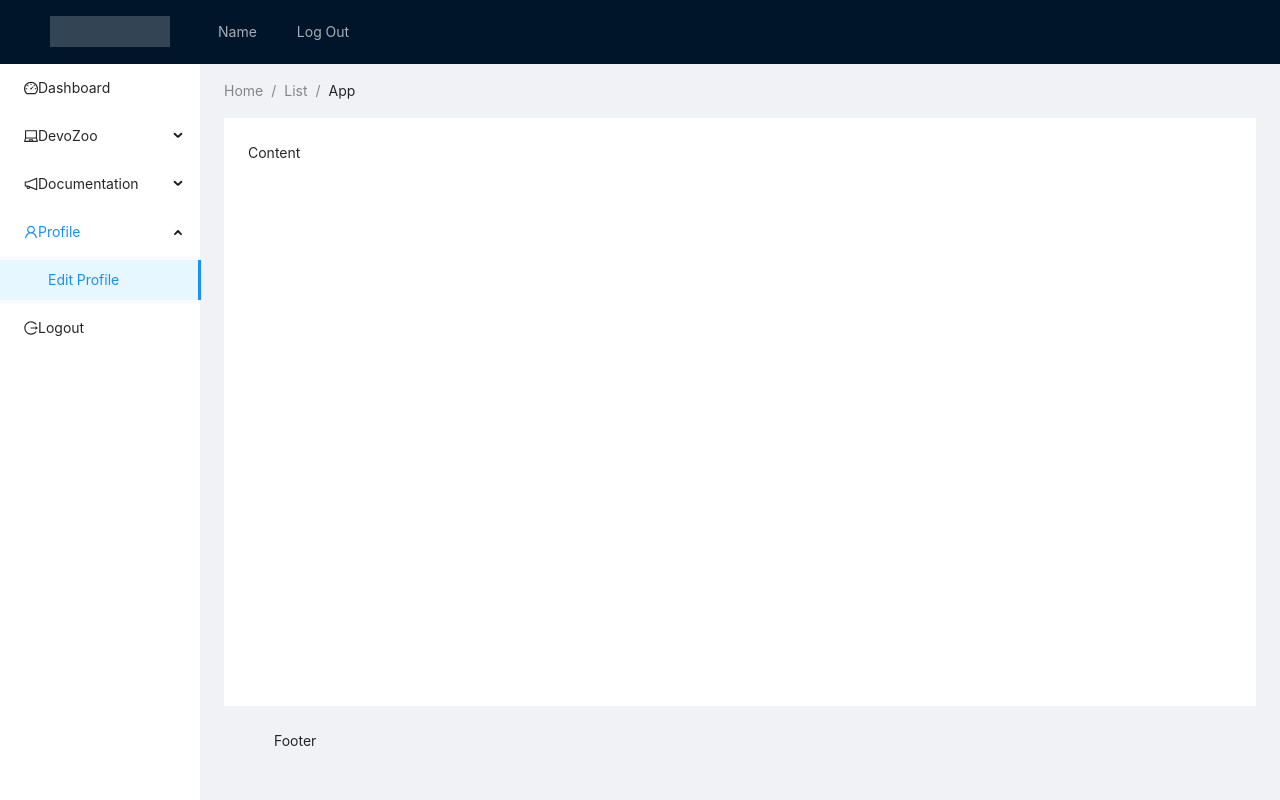
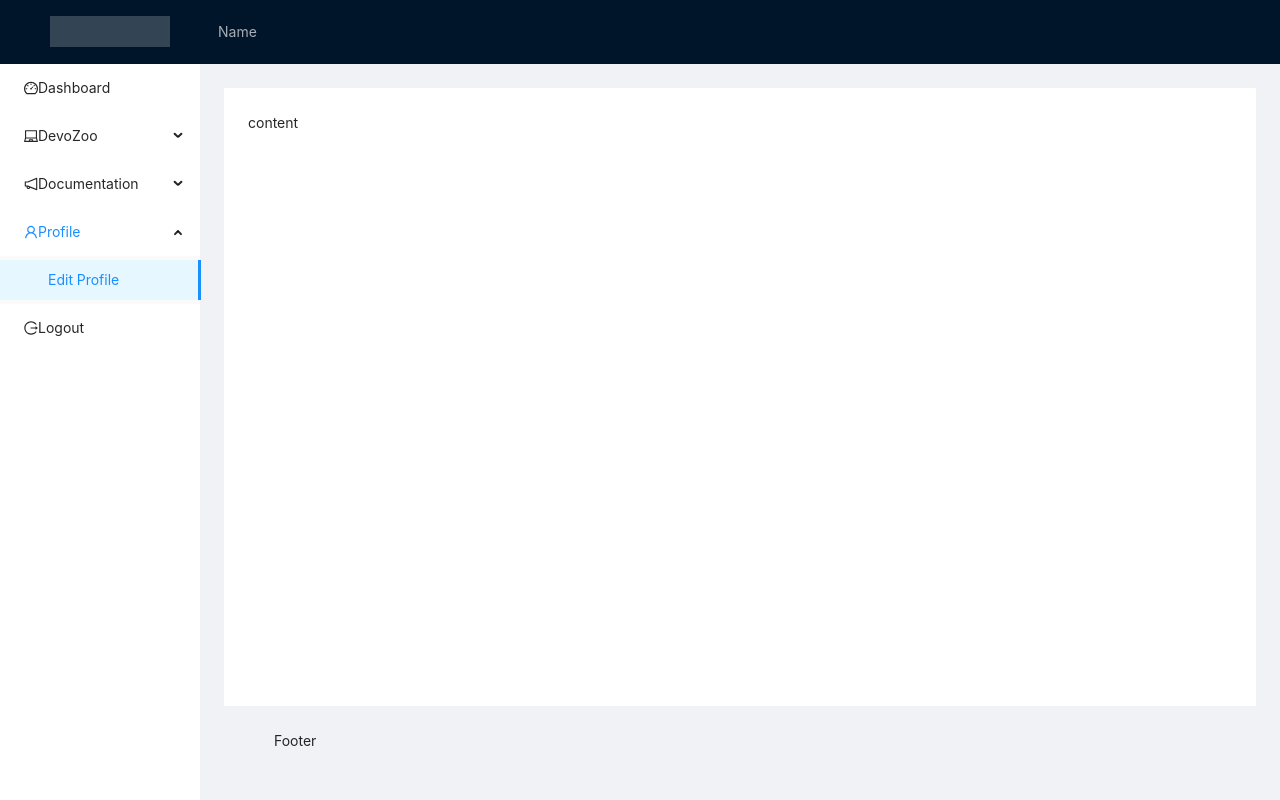
Before and after one commit to abhishekbvs/OpenDevoCell, a Next.js app in the folder Frontend/: page / in a window 1280 px wide. Built offline with nearby package versions, Linux system fonts and the light colour scheme.

Commit message:
Modify login page

```diff
--- /dev/null
+++ b/Frontend/components/base.js
@@ -0,0 +1,44 @@
+import Head from '../components/head';
+import TopNav from '../components/topNav';
+import SideNav from '../components/sideNav';
+import Footer from '../components/footer';
+
+import { Layout, Breadcrumb } from 'antd';
+
+import 'antd/dist/antd.css'
+import '../styles/homepage.sass';
+
+const { Content } = Layout;
+
+const Base = ({children}) => {
+  return (
+    <React.Fragment>
+      <Head title="OpenDevoCell" />
+      <Layout style={{ minHeight: "100vh" }}>
+        <TopNav/>
+        <Layout>
+          <SideNav/>
+          <Layout style={{ padding: '24px 24px 24px' }}>
+            {/* <Breadcrumb style={{ margin: '16px 0' }}>
+              <Breadcrumb.Item>Home</Breadcrumb.Item>
+              <Breadcrumb.Item>List</Breadcrumb.Item>
+              <Breadcrumb.Item>App</Breadcrumb.Item>
+            </Breadcrumb> */}
+            <Content
+              className="site-layout-background"
+              style={{
+                padding: 24,
+                margin: 0,
+              }}
+            >
+              {children}
+          </Content>
+            <Footer/>
+          </Layout>
+        </Layout>
+      </Layout>
+    </React.Fragment>
+  )
+};
+
+export default Base;
--- /dev/null
+++ b/Frontend/components/footer.js
@@ -0,0 +1,10 @@
+import { Layout } from 'antd';
+const { Footer} = Layout;
+
+const footer = () =>{
+    return(
+        <Footer>Footer</Footer>
+    )
+};
+
+export default footer;
--- a/Frontend/components/topNav.js
+++ b/Frontend/components/topNav.js
@@ -8,7 +8,6 @@ const TopNav = () =>{
             <div className="logo" />
             <Menu theme="dark" mode="horizontal" defaultSelectedKeys={['1']}>
                 <Menu.Item key="2">Name</Menu.Item>
-                <Menu.Item key="3">Log Out</Menu.Item>
             </Menu>
             </Header>
         </React.Fragment>
--- a/Frontend/package.json
+++ b/Frontend/package.json
@@ -24,6 +24,7 @@
     "react": "^16.13.1",
     "react-dom": "^16.13.1",
     "react-google-login": "^5.1.2",
+    "react-loading": "^2.0.3",
     "universal-cookie": "^4.0.3"
   }
 }
--- a/Frontend/pages/index.js
+++ b/Frontend/pages/index.js
@@ -1,9 +1,7 @@
-import Link from 'next/link';
-import Head from '../components/head';
-import TopNav from '../components/topNav';
-import SideNav from '../components/sideNav';
 
-import { Layout, Menu, Breadcrumb } from 'antd';
+import Base from '../components/base';
+
+import {Layout} from 'antd';
 
 import 'antd/dist/antd.css'
 import '../styles/homepage.sass';
@@ -12,32 +10,9 @@ const { Footer, Content } = Layout;
 
 const HomePage = () => {
   return (
-    <React.Fragment>
-      <Head title="OpenDevoCell" />
-      <Layout style={{ minHeight: "100vh" }}>
-        <TopNav/>
-        <Layout>
-          <SideNav/>
-          <Layout style={{ padding: '0 24px 24px' }}>
-            <Breadcrumb style={{ margin: '16px 0' }}>
-              <Breadcrumb.Item>Home</Breadcrumb.Item>
-              <Breadcrumb.Item>List</Breadcrumb.Item>
-              <Breadcrumb.Item>App</Breadcrumb.Item>
-            </Breadcrumb>
-            <Content
-              className="site-layout-background"
-              style={{
-                padding: 24,
-                margin: 0,
-              }}
-            >
-              Content
-          </Content>
-            <Footer>Footer</Footer>
-          </Layout>
-        </Layout>
-      </Layout>
-    </React.Fragment>
+    <Base>
+      content
+    </Base>
   )
 };
 
```
Also changed, not shown: Frontend/components/LoginPage.js (deleted, +0 -11 lines), Frontend/components/loading.js (added, +11 -0 lines), Frontend/components/loadingScreen.js (deleted, +0 -15 lines), Frontend/pages/login.js (+20 -13 lines), 1 other file (tests, documents, lock files or other folders).
